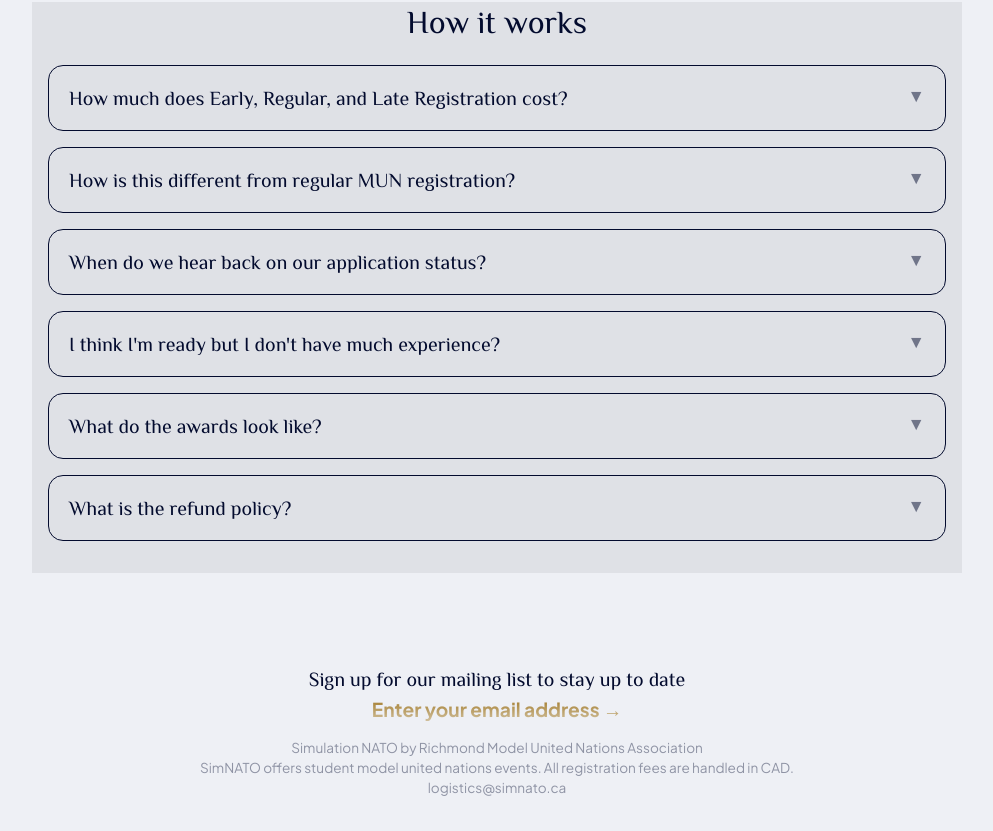
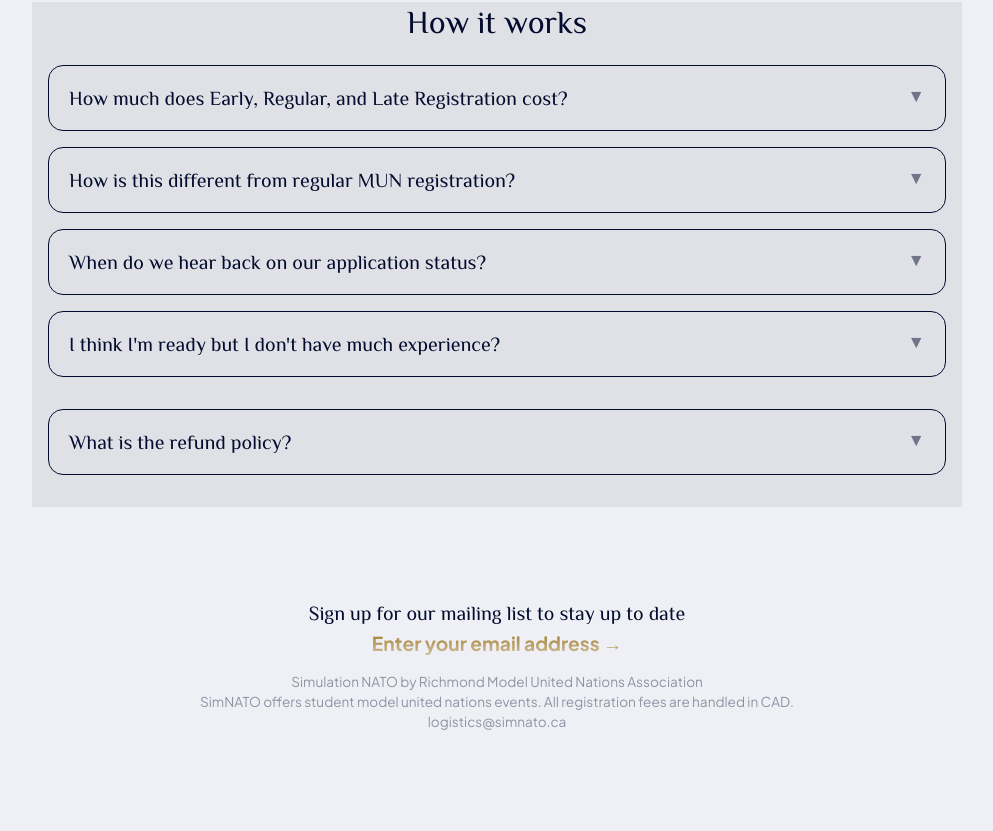
Before and after one commit to oklex/simnato-site, a Next.js app: page /registration in a window 1280 px wide. Shown: the part 860-1691 px from the top of the page, without its empty margins (143-1136 px from the left). After the commit the page ends 1625 px from the top, so only its background shows below. Built offline with nearby package versions, Linux system fonts and the light colour scheme.

Commit message:
remove mention of awards

```diff
--- a/src/pages/registration.tsx
+++ b/src/pages/registration.tsx
@@ -244,35 +244,6 @@ export const RegistrationPage = (): ReactElement => {
 						]}
 					></Accordion>
 					<Spacer />
-					<Accordion
-						background="transparent"
-						mode="dark"
-						content={[
-							{
-								key: 'key',
-								label: (
-									<Div width="100%">
-										<Header level={6} mode="dark">
-											What do the awards look like?
-										</Header>
-									</Div>
-								),
-								content: (
-									<>
-										<Text mode="dark">
-											While we will be making an effort to aknowledge uniquely
-											positive contribution from indivdual delegates, however
-											SimNATO will not be having (conventional) Delegate awards.
-										</Text>
-										<Text mode="dark">
-											Instead, we will be having a different awards format that we will
-											be sharing when we're ready. :)
-										</Text>
-									</>
-								),
-							},
-						]}
-					></Accordion>
 					<Spacer />
 					<Accordion
 						background="transparent"
```
